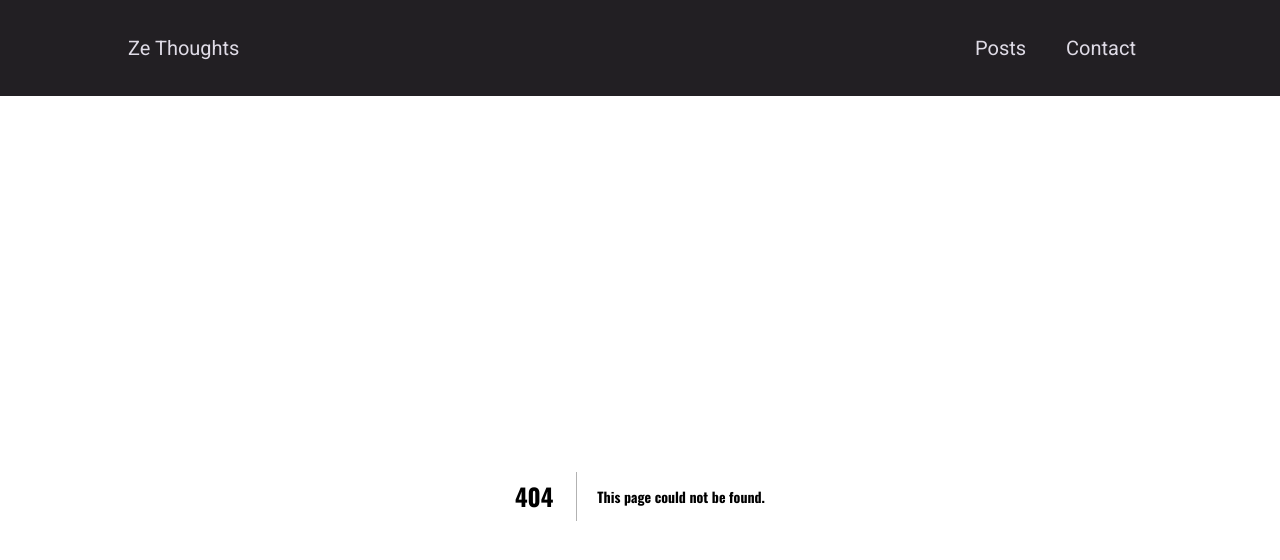
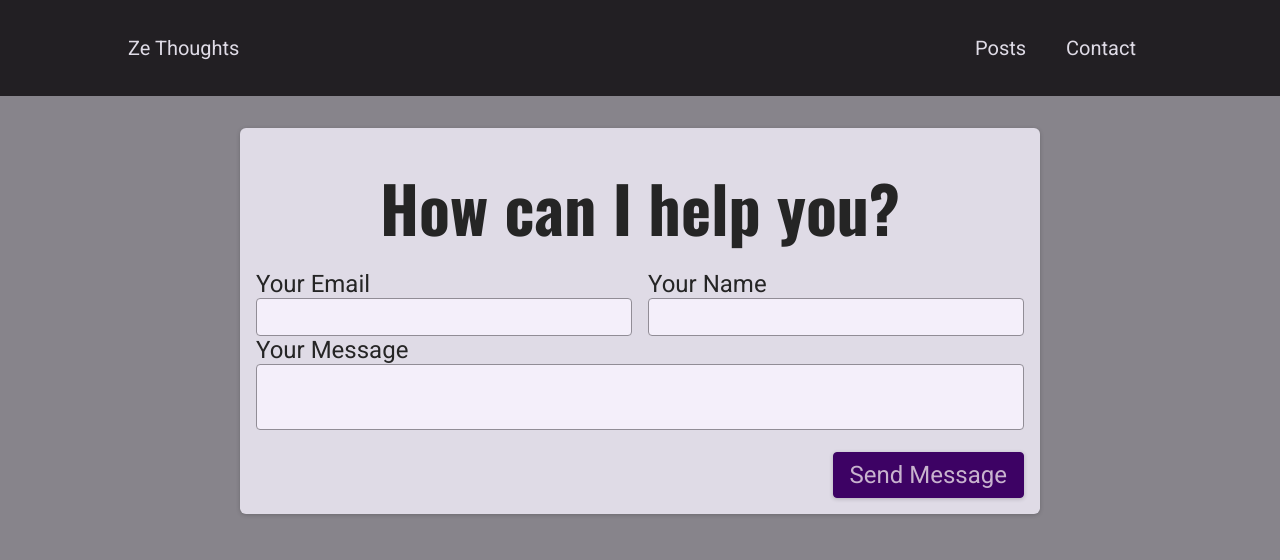
Before and after one commit to 0surface/blog, a Next.js app: page /contact in a window 1280 px wide. Before the commit this address had no page. Shown: the top 560 px of the page. Built offline with nearby package versions, Linux system fonts and the light colour scheme.

Commit message:
Apply form to contaact page

```diff
--- /dev/null
+++ b/pages/contact.js
@@ -0,0 +1,7 @@
+import ContactForm from '../components/contact/contact-form'
+
+function ContactPage() {
+  return <ContactForm />
+}
+
+export default ContactPage
```
